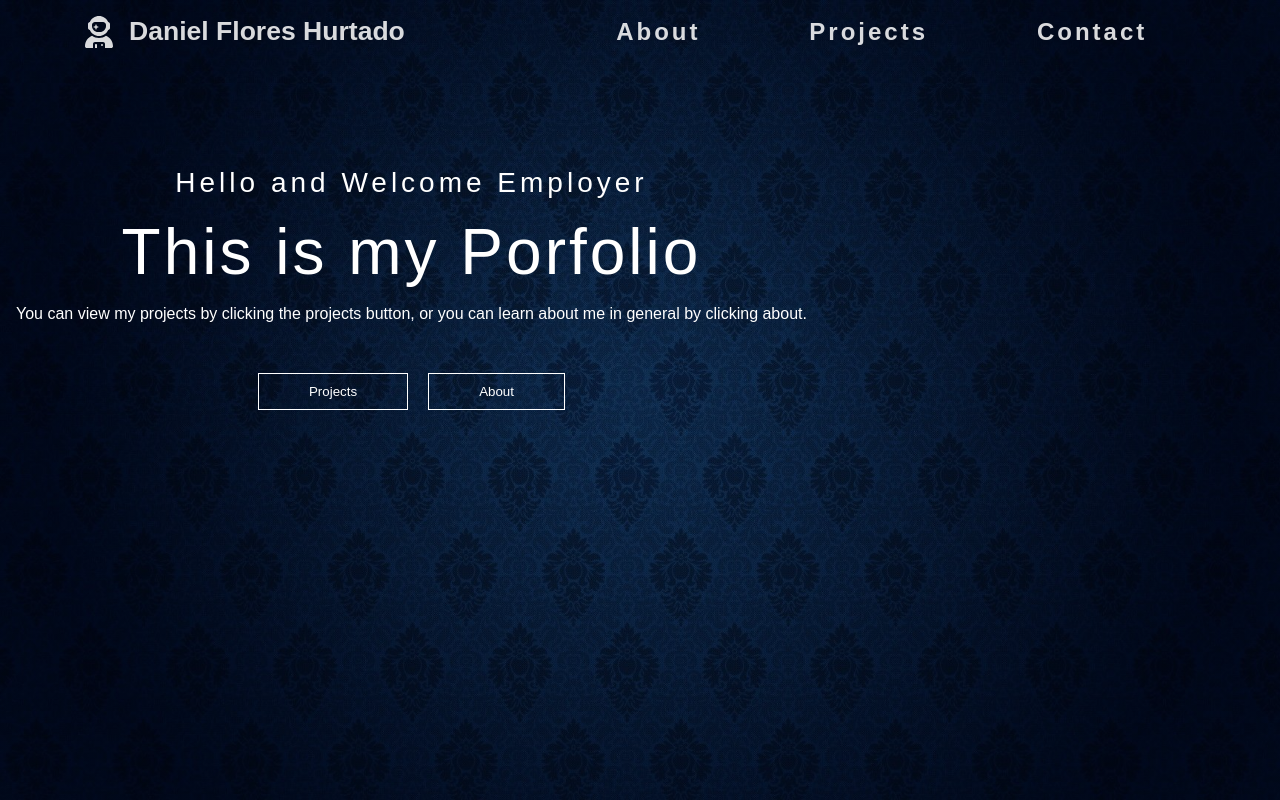
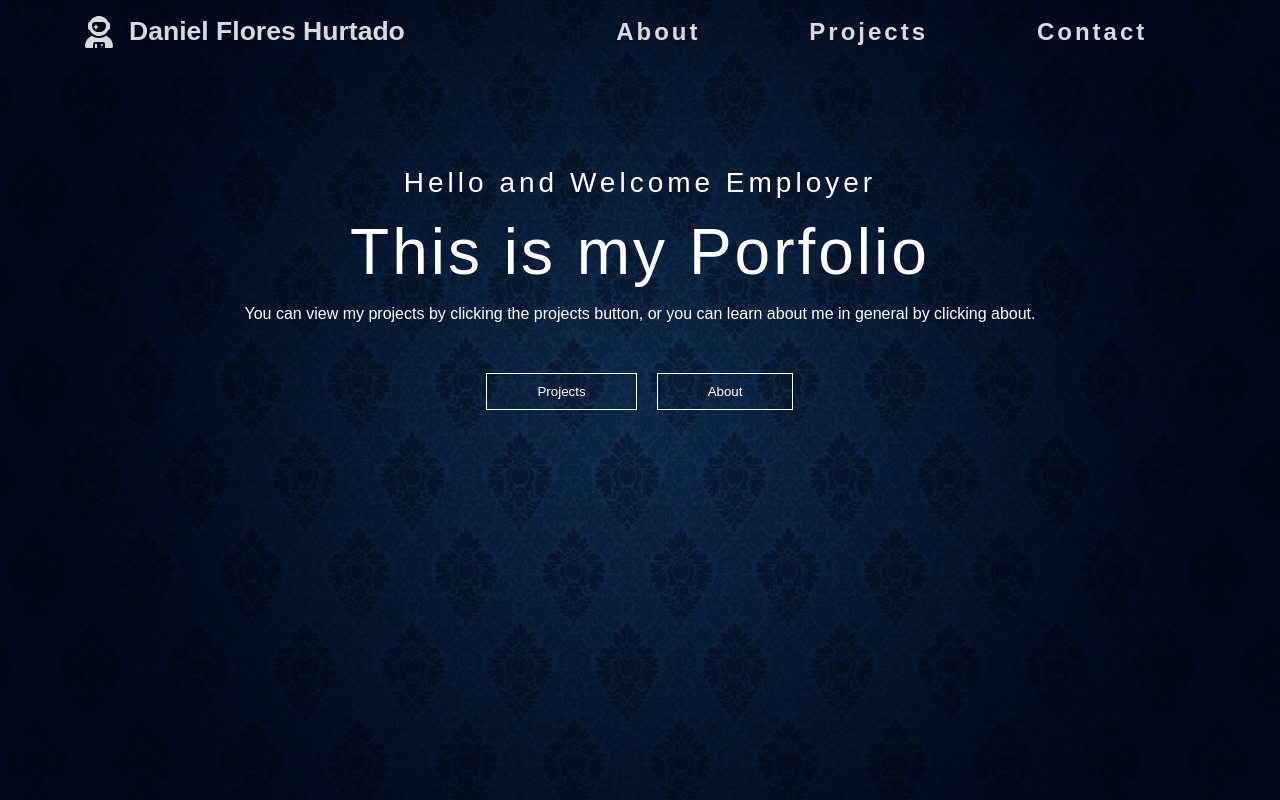
Before and after one commit to daniels74/web-porfolio, a React (Create React App) app: page / in a window 1280 px wide. Built offline with nearby package versions, Linux system fonts and the light colour scheme.

Commit message:
home-page-alignment

```diff
--- a/src/pages/Home/Home.css
+++ b/src/pages/Home/Home.css
@@ -1,5 +1,8 @@
 .home-container {
     height: 100vh;
+    display: flex;
+    flex-direction: column;
+    align-items: center;
 }
 
 .home {
@@ -9,8 +12,6 @@
   flex-direction: column;
   justify-content: center;
   align-items: center;
-  position: absolute;
-  margin: 0rem 1rem;
 }
 
 .home > h1 {
```
